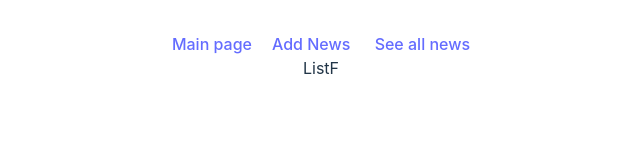
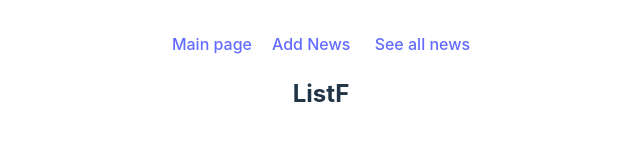
Before and after one commit to Gen639/web-news, a React (Vite) app: page /list in a window 1280 px wide. Shown: the top 162 px of the page, without its empty margins (319-959 px from the left). Built offline with nearby package versions, Linux system fonts and the light colour scheme; no server answers.

Commit message:
Preparing the /list to show the news from the api

```diff
--- a/package.json
+++ b/package.json
@@ -10,6 +10,7 @@
     "preview": "vite preview"
   },
   "dependencies": {
+    "axios": "^1.6.7",
     "react": "^18.2.0",
     "react-dom": "^18.2.0",
     "react-router-dom": "^6.22.0"
--- a/src/assets/components/list-f/ListF.jsx
+++ b/src/assets/components/list-f/ListF.jsx
@@ -1,7 +1,27 @@
-import React from "react";
+import React, { useEffect, useState } from "react";
+import axios from "axios";
 
 const ListF = () => {
-  return <div>ListF</div>;
+  const [news, setNews] = useState([]);
+
+  useEffect(() => {
+    getNews();
+  }, []);
+  const getNews = async () => {
+    try {
+      const response = await axios.get("here is the api");
+      setNews(response.data.results);
+    } catch (error) {
+      console.error(error);
+    }
+  };
+
+  return (
+    <div>
+      <h2>ListF</h2>
+      <div></div>
+    </div>
+  );
 };
 
 export default ListF;
```
Also changed, not shown: 1 other file (tests, documents, lock files or other folders).
